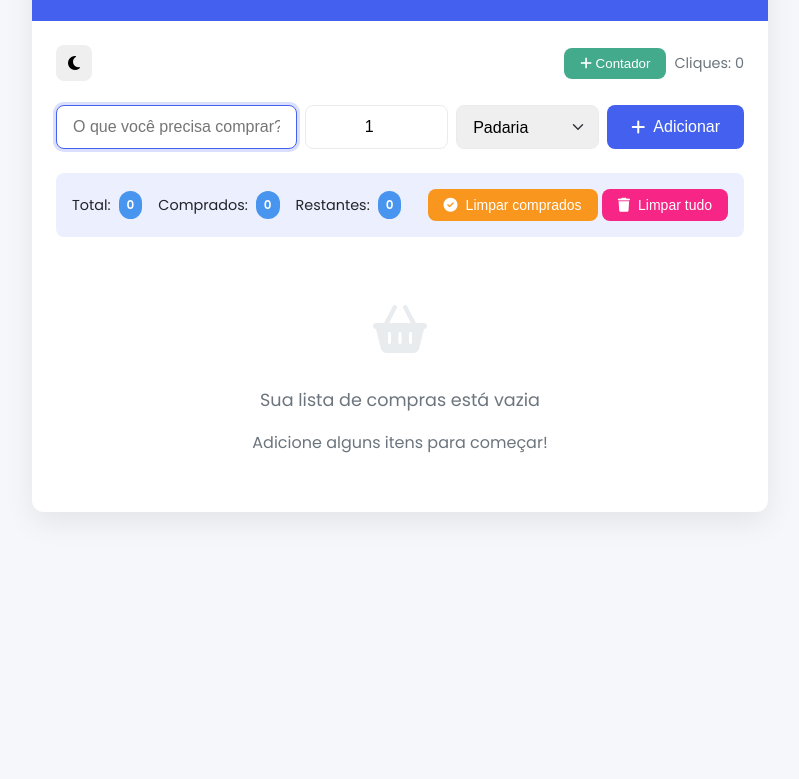
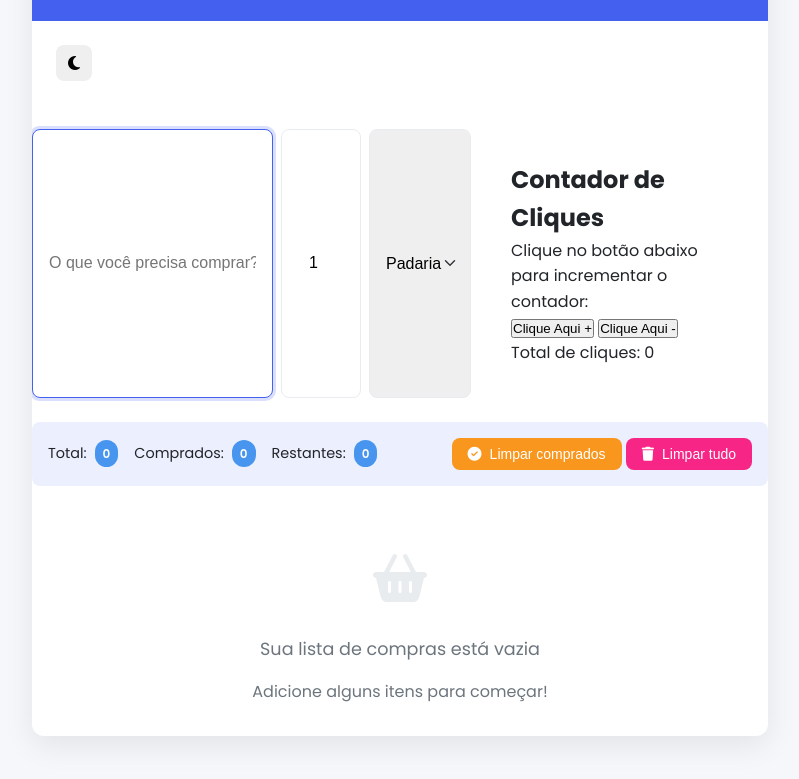
Before and after one commit to annaborowsky/playList, a plain HTML site: page index.html in a window 1280 px wide. Shown: the part 105-884 px from the top of the page, without its empty margins (240-1039 px from the left). Before the commit the page ends 800 px from the top, so only its background shows below. Drawn offline with Linux system fonts and the light colour scheme.

Commit message:
nova versão

```diff
--- a/index.html
+++ b/index.html
@@ -1,10 +1,12 @@
 <!DOCTYPE html>
 <html lang="pt-BR">
+
 <head>
     <meta charset="UTF-8">
     <meta name="viewport" content="width=device-width, initial-scale=1.0">
     <title>Lista de Compras de Mercado</title>
-    <link href="https://fonts.googleapis.com/css2?family=Poppins:wght@300;400;500;600;700&display=swap" rel="stylesheet">
+    <link href="https://fonts.googleapis.com/css2?family=Poppins:wght@300;400;500;600;700&display=swap"
+        rel="stylesheet">
     <link rel="stylesheet" href="https://cdnjs.cloudflare.com/ajax/libs/font-awesome/6.4.0/css/all.min.css">
     <style>
         :root {
@@ -379,7 +381,8 @@
                 flex-direction: column;
             }
 
-            .form-control, .form-select {
+            .form-control,
+            .form-select {
                 width: 100%;
             }
 
@@ -397,6 +400,7 @@
         }
     </style>
 </head>
+
 <body>
     <div class="container">
         <div class="card">
@@ -408,17 +412,14 @@
                     <button id="themeToggle" class="btn btn-icon" onclick="toggleTheme()">
                         <i class="fas fa-moon"></i>
                     </button>
-                    <div class="click-counter-container">
-                        <button class="click-counter-btn" onclick="incrementClickCounter()">
-                            <i class="fas fa-plus"></i> Contador
-                        </button>
-                        <span class="click-counter-display">Cliques: <span id="clickCount">0</span></span>
                 </div>
             </div>
 
             <div class="form-group">
-                    <input type="text" id="itemInput" class="form-control" placeholder="O que você precisa comprar?" autofocus>
-                    <input type="number" id="quantityInput" class="form-control form-control-sm" placeholder="Qtd" min="1" value="1">
+                <input type="text" id="itemInput" class="form-control" placeholder="O que você precisa comprar?"
+                    autofocus>
+                <input type="number" id="quantityInput" class="form-control form-control-sm" placeholder="Qtd" min="1"
+                    value="1">
                 <select id="categoryInput" class="form-control form-select">
                     <option value="Padaria"><i class="fas fa-bread-slice"></i> Padaria</option>
                     <option value="Hortifruti"><i class="fas fa-apple-alt"></i> Hortifruti</option>
@@ -428,9 +429,13 @@
                     <option value="Bebidas"><i class="fas fa-wine-bottle"></i> Bebidas</option>
                     <option value="Outros"><i class="fas fa-ellipsis-h"></i> Outros</option>
                 </select>
-                    <button id="addButton" class="btn btn-primary" onclick="addItem()">
-                        <i class="fas fa-plus"></i> Adicionar
-                    </button>
+                <div class="container">
+                    <h2>Contador de Cliques</h2>
+                    <p>Clique no botão abaixo para incrementar o contador:</p>
+                    <button id="counterBtn">Clique Aqui +</button>
+                    <button id="counterBtn2">Clique Aqui -</button>
+                    <p>Total de cliques: <span id="clickCount">0</span></p>
+                </div>
             </div>
 
             <div class="stats" id="stats">
@@ -477,7 +482,7 @@
         let themeToggleCount = 0;
 
         // Carrega a lista quando a página é aberta
-        document.addEventListener('DOMContentLoaded', function() {
+        document.addEventListener('DOMContentLoaded', function () {
             // Carrega os contadores do localStorage
             const savedClicks = localStorage.getItem('clickCount');
             const savedThemeToggles = localStorage.getItem('themeToggleCount');
@@ -519,12 +524,19 @@
         }
 
         // Função para incrementar o contador de cliques
-        function incrementClickCounter() {
-            clickCount++;
-            document.getElementById('clickCount').textContent = clickCount;
-            localStorage.setItem('clickCount', clickCount);
-            showAlert('Contador incrementado!', 'info');
-        }
+        document.getElementById('counterBtn').addEventListener('click', function () {
+            let count = localStorage.getItem('clickCount') || 0;  // Obtém do localStorage
+            count = parseInt(count) + 1;
+            localStorage.setItem('clickCount', count);  // Atualiza no localStorage
+            document.getElementById('clickCount').textContent = count;
+        });
+
+        document.getElementById('counterBtn2').addEventListener('click', function () {
+            let count = localStorage.getItem('clickCount') || 0;  // Obtém do localStorage
+            count = parseInt(count) - 1;
+            localStorage.setItem('clickCount', count);  // Atualiza no localStorage
+            document.getElementById('clickCount').textContent = count;
+        });
 
         // Adiciona um item à lista
         function addItem() {
@@ -689,7 +701,7 @@
             let shoppingList = JSON.parse(localStorage.getItem('shoppingList')) || [];
             shoppingList = shoppingList.map(item => {
                 if (item.id === id) {
-                    return {...item, completed: !item.completed};
+                    return { ...item, completed: !item.completed };
                 }
                 return item;
             });
@@ -788,7 +800,7 @@
         }
 
         // Permite adicionar itens pressionando Enter
-        document.getElementById('itemInput').addEventListener('keypress', function(e) {
+        document.getElementById('itemInput').addEventListener('keypress', function (e) {
             if (e.key === 'Enter') {
                 addItem();
             }
@@ -809,4 +821,5 @@
         document.head.appendChild(style);
     </script>
 </body>
+
 </html>
```
Lines whose indentation alone changed are shown as unchanged.
